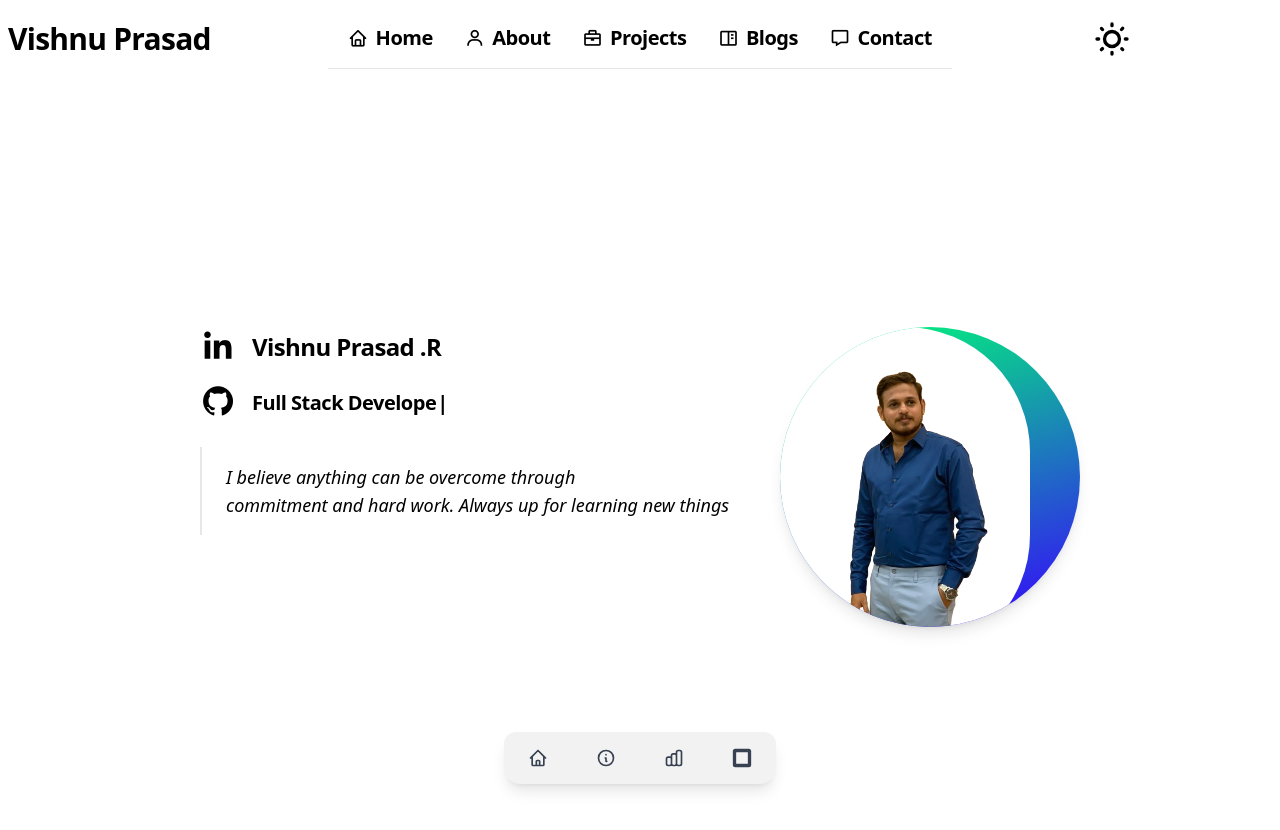
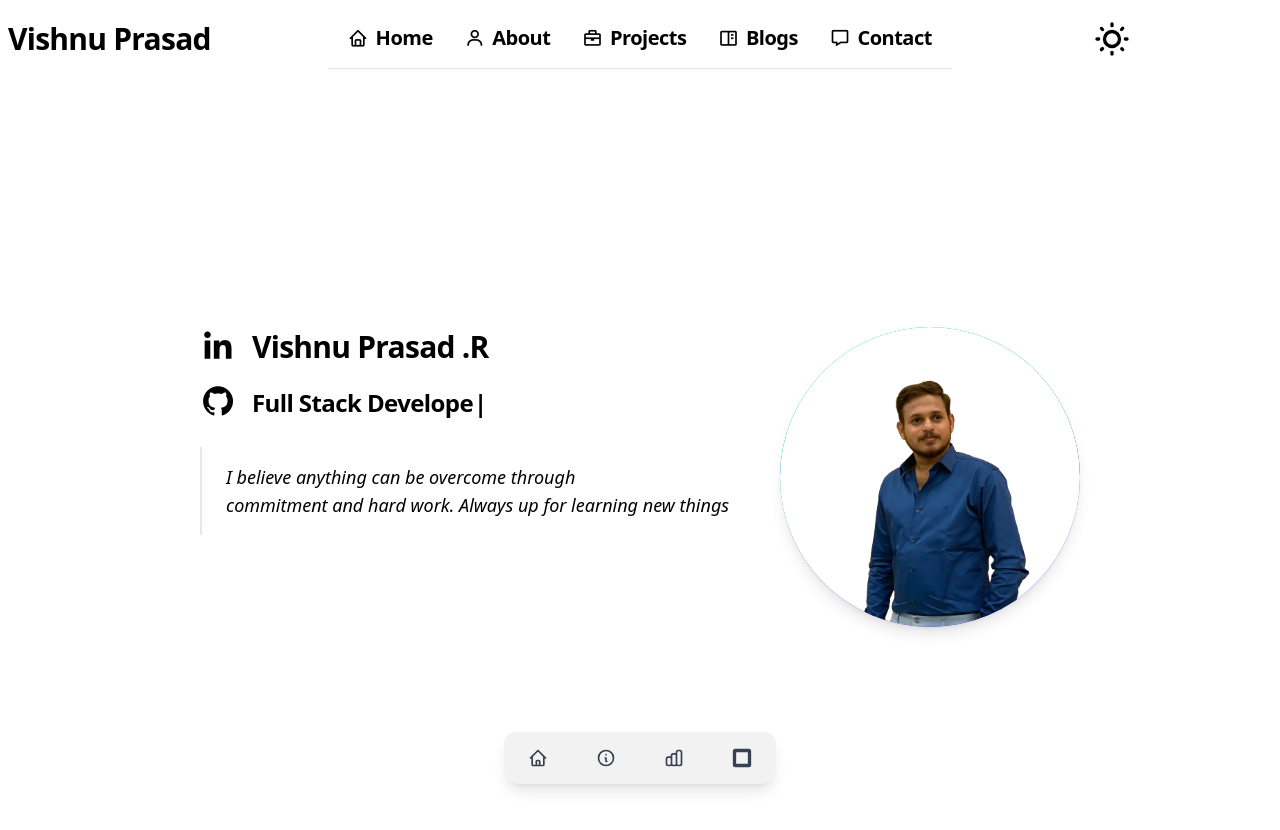
Before and after one commit to vishnuprd/portfolio, a React (Create React App) app in the folder client/: page / in a window 1280 px wide. Shown: the top 830 px of the page. Built offline with nearby package versions, Linux system fonts and the light colour scheme.

Commit message:
changes in profile image size

```diff
--- a/client/src/components/hero/index.jsx
+++ b/client/src/components/hero/index.jsx
@@ -13,20 +13,17 @@ export default function Hero() {
   return (
     <div className={`hero ${theme === "dark" ? "dark" : "light"} min-h-screen relative flex flex-col lg:flex-row items-center justify-center p-4 lg:p-8`}>
       <div className="hero-content flex flex-col lg:flex-row-reverse items-center lg:items-start lg:justify-between relative z-10 w-full lg:w-3/4">
-
         <div className="flex justify-center lg:justify-end mb-6 lg:mb-0">
-          <div className="card-heropage rounded-full w-[150px] h-[150px] md:w-[200px] md:h-[200px] lg:w-[250px] lg:h-[250px] overflow-hidden shadow-lg">
+          <div className="card-heropage rounded-full w-[200px] h-[200px] md:w-[250px] md:h-[250px] lg:w-[200px] lg:h-[300px] overflow-hidden shadow-lg">
             <img
-              className="rounded-full object-cover"
+              className="rounded-full"
               src={Profilephoto}
               alt="profile-photo"
-              width={250}
-              height={250}
+              width={300}
+              height={300}
             />
           </div>
         </div>
-
-
         <div className="text-center lg:text-left lg:mr-8">
 
           <div className="flex flex-col lg:flex-row items-center mb-4">
@@ -36,11 +33,10 @@ export default function Hero() {
               </a>
               <div className="tooltip">LinkedIn</div>
             </div>
-            <h1 className="text-xl md:text-2xl font-extrabold tracking-tight dark:text-green-400 dark:glow">
+            <h1 className="text-2xl md:text-3xl font-extrabold tracking-tight dark:text-green-400 dark:glow">
               Vishnu Prasad .R
             </h1>
           </div>
-
 
           <div className="flex flex-col lg:flex-row items-center mb-6">
             <div className="icon-container mb-2 lg:mb-0 lg:mr-4">
@@ -49,7 +45,7 @@ export default function Hero() {
               </a>
               <div className="tooltip">GitHub</div>
             </div>
-            <h1 className="text-lg md:text-xl font-semibold tracking-tight">
+            <h1 className="text-xl md:text-2xl font-semibold tracking-tight">
               <Typewriter
                 options={{
                   autoStart: true,
@@ -61,13 +57,11 @@ export default function Hero() {
             </h1>
           </div>
 
-
           <h4 className="py-4 mt-6 border-l-2 pl-6 italic text-sm md:text-base lg:text-lg">
             I believe anything can be overcome through
             <br />
             commitment and hard work. Always up for learning new things
           </h4>
-
 
           <div className="tooltip mt-4" data-tip="See More About Me 👇">
             <button className="btn">Hello👋</button>
```
